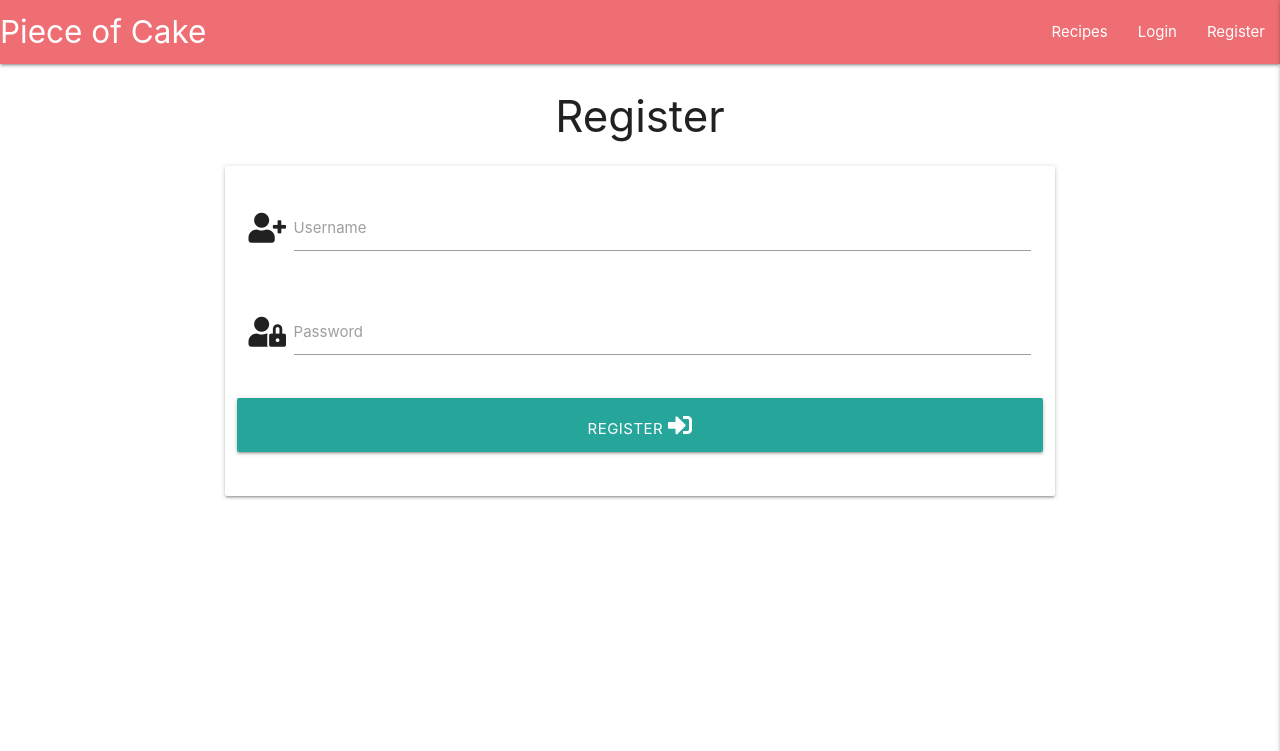
After one commit to JimEv87/MS3, a Flask app: page /register in a window 1280 px wide. The commit adds this page. Shown: the top 751 px of the page. Run offline with Flask 2, Linux system fonts and the light colour scheme; some libraries are stand-ins or nearby versions.

Commit message:
Add register template

```diff
--- a/app.py
+++ b/app.py
@@ -4,6 +4,7 @@ from flask import (
     redirect, session, url_for)
 from flask_pymongo import PyMongo
 from bson.objectid import ObjectId
+from werkzeug.security import generate_password_hash, check_password_hash
 if os.path.exists("env.py"):
     import env
 
@@ -24,6 +25,11 @@ def get_recipes():
     return render_template("recipes.html", recipes=recipes)
 
 
+@app.route("/register", methods=["GET", "POST"])
+def register():
+    return render_template("register.html")
+
+
 if __name__ == "__main__":
     app.run(host=os.environ.get("IP"),
             port=int(os.environ.get("PORT")),
--- a/templates/base.html
+++ b/templates/base.html
@@ -25,7 +25,7 @@
                 <ul class="right hide-on-med-and-down">
                     <li><a href="{{ url_for('get_recipes') }}">Recipes</a></li>
                     <li><a href="#">Login</a></li>
-                    <li><a href="#">Register</a></li>
+                    <li><a href="{{ url_for('register') }}">Register</a></li>
                 </ul>
             </div>
         </nav>
@@ -33,7 +33,7 @@
         <ul class="sidenav" id="mobile-demo">
             <li><a href="{{ url_for('get_recipes') }}">Recipes</a></li>
             <li><a href="#">Login</a></li>
-            <li><a href="#">Register</a></li>
+            <li><a href="{{ url_for('register') }}">Register</a></li>
         </ul>
     </header>
 
--- /dev/null
+++ b/templates/register.html
@@ -0,0 +1,32 @@
+{% extends "base.html" %}
+{% block content %}
+
+<h3 class="center-align">Register</h3>
+
+<div class="row">
+    <form class="col s12 m8 offset-m2" method="POST" action="{{ url_for('register') }}">
+        <div class="card-panel">
+            <div class="row">
+                <div class="input-field col s12">
+                    <i class="fas fa-user-plus prefix"></i>
+                    <input id="username" name="username" type="text" class="validate">
+                    <label for="username">Username</label>
+                </div>
+            </div>
+            <div class="row">
+                <div class="input-field col s12">
+                    <i class="fas fa-user-lock prefix"></i>
+                    <input id="password" name="password" type="password" class="validate">
+                    <label for="password">Password</label>
+                </div>
+            </div>
+            <div class="row">
+                <button type="submit" class="col s12 btn-large">
+                    Register <i class="fas fa-sign-in-alt"></i>
+                </button>
+            </div>
+        </div>
+    </form>
+</div>
+
+{% endblock %}
```
